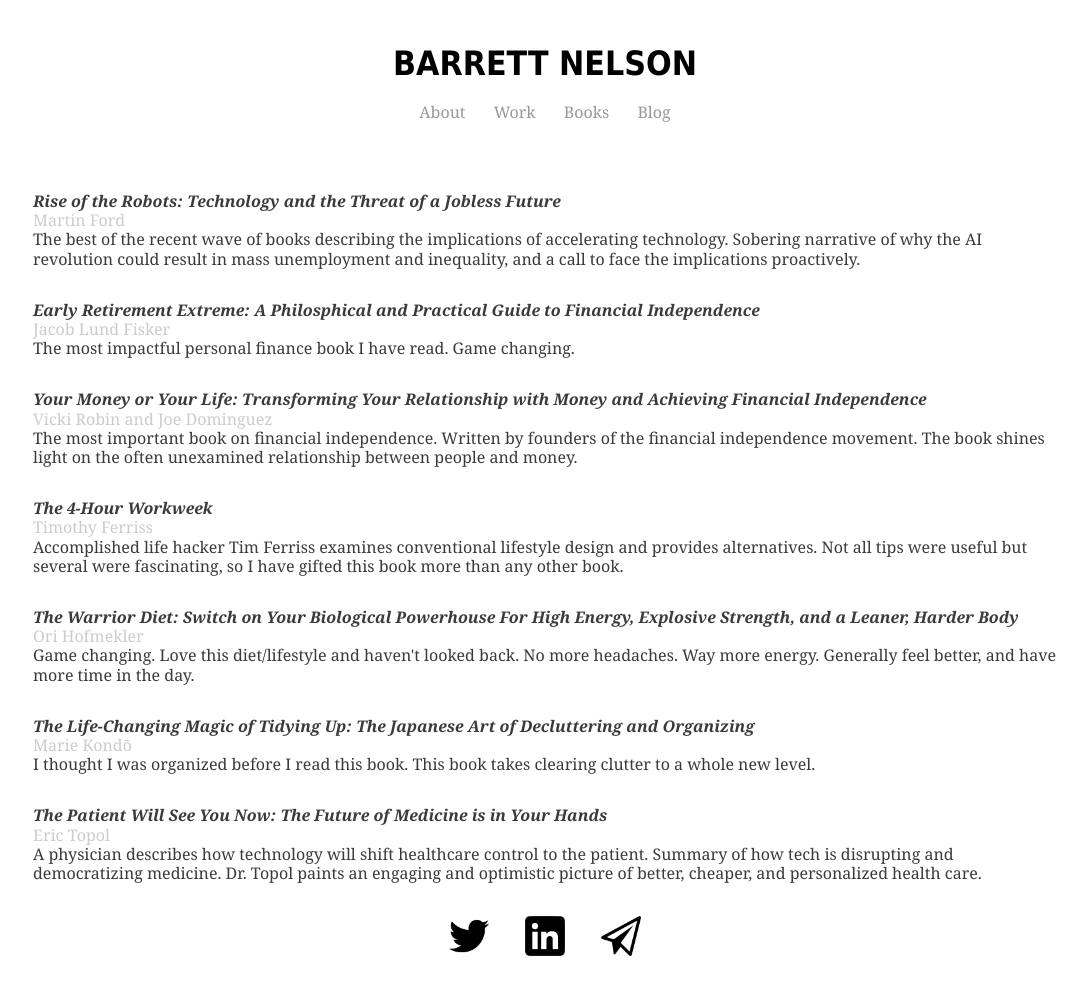
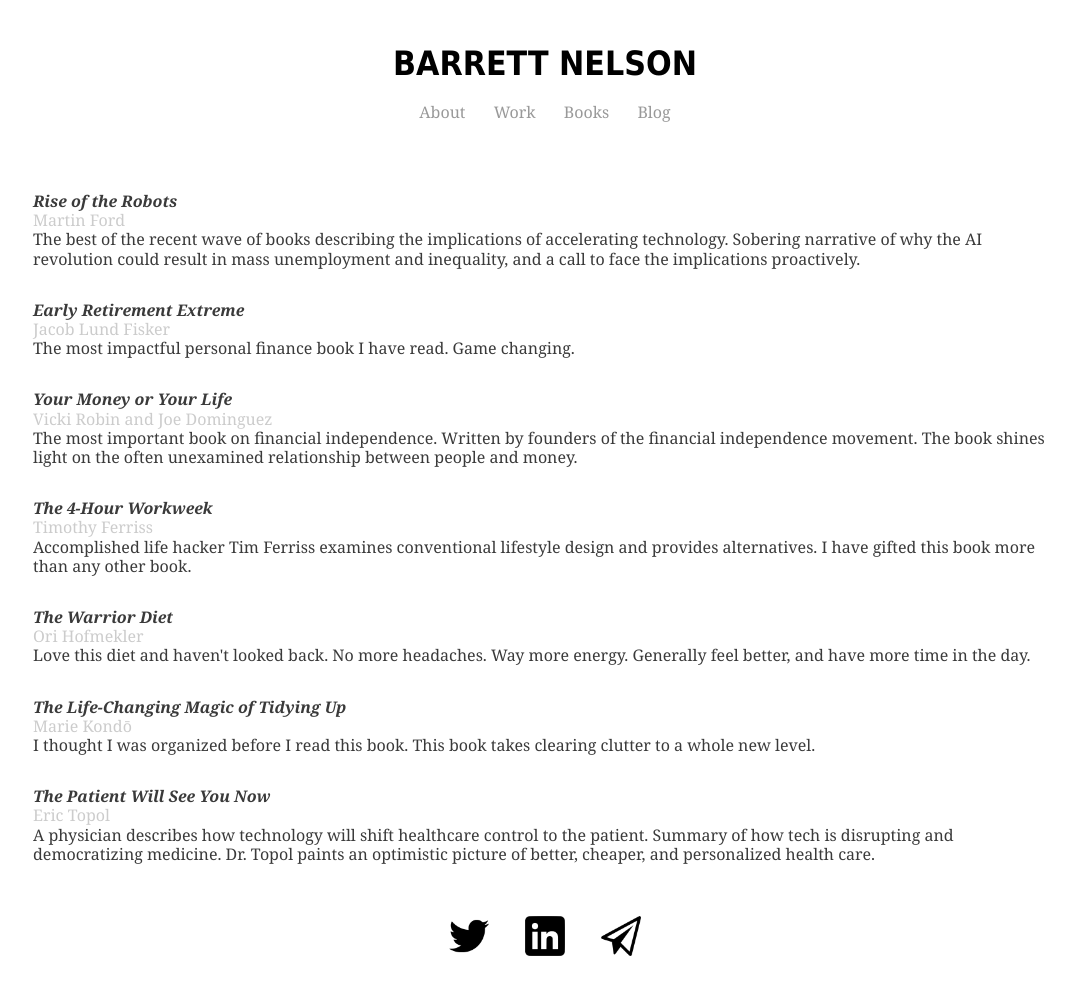
Before and after one commit to bstnel/bstnel.github.io, a Jekyll site: the page books/index.html, which Jekyll copies as it is, in a window 1280 px wide. Shown: the whole page, without its empty margins (95-1181 px from the left). Built offline with Jekyll 4.4.1, drawn with Linux system fonts in a browser that asks for light colours.

Commit message:
Update index.html

```diff
--- a/books/index.html
+++ b/books/index.html
@@ -33,39 +33,39 @@
 
 <div class="books">
   <p>
-  <h3>Rise of the Robots: Technology and the Threat of a Jobless Future</h3>
+  <h3>Rise of the Robots</h3>
   <h4>Martin Ford</h4>
   <h5>The best of the recent wave of books describing the implications of accelerating technology. Sobering narrative of why the AI revolution could result in mass unemployment and inequality, and a call to face the implications proactively. </h5>
   </p>
             <p>
-          <h3>Early Retirement Extreme: A Philosphical and Practical Guide to Financial Independence</h3>
+          <h3>Early Retirement Extreme</h3>
   <h4>Jacob Lund Fisker</h4>
   <h5>The most impactful personal finance book I have read. Game changing. </h5>
       </p>
       <p>
-          <h3>Your Money or Your Life: Transforming Your Relationship with Money and Achieving Financial Independence</h3>
+          <h3>Your Money or Your Life</h3>
   <h4>Vicki Robin and Joe Dominguez</h4>
   <h5>The most important book on financial independence. Written by founders of the financial independence movement. The book shines light on the often unexamined relationship between people and money. </h5>
       </p>
   <p>
           <h3>The 4-Hour Workweek</h3>
   <h4>Timothy Ferriss</h4>
-  <h5>Accomplished life hacker Tim Ferriss examines conventional lifestyle design and provides alternatives. Not all tips were useful but several were fascinating, so I have gifted this book more than any other book.</h5>
+  <h5>Accomplished life hacker Tim Ferriss examines conventional lifestyle design and provides alternatives. I have gifted this book more than any other book.</h5>
       </p>
 <p>
-          <h3>The Warrior Diet: Switch on Your Biological Powerhouse For High Energy, Explosive Strength, and a Leaner, Harder Body</h3>
+          <h3>The Warrior Diet</h3>
   <h4>Ori Hofmekler</h4>
-  <h5>Game changing. Love this diet/lifestyle and haven't looked back. No more headaches. Way more energy. Generally feel better, and have more time in the day. </h5>
+  <h5>Love this diet and haven't looked back. No more headaches. Way more energy. Generally feel better, and have more time in the day. </h5>
       </p>
         <p>
-          <h3>The Life-Changing Magic of Tidying Up: The Japanese Art of Decluttering and Organizing</h3>
+          <h3>The Life-Changing Magic of Tidying Up</h3>
   <h4>Marie Kondō</h4>
   <h5>I thought I was organized before I read this book. This book takes clearing clutter to a whole new level. </h5>
       </p>
       <p>
-          <h3>The Patient Will See You Now: The Future of Medicine is in Your Hands</h3>
+          <h3>The Patient Will See You Now</h3>
   <h4>Eric Topol</h4>
-  <h5>A physician describes how technology will shift healthcare control to the patient. Summary of how tech is disrupting and democratizing medicine. Dr. Topol paints an engaging and optimistic picture of better, cheaper, and personalized health care. </h5>
+  <h5>A physician describes how technology will shift healthcare control to the patient. Summary of how tech is disrupting and democratizing medicine. Dr. Topol paints an optimistic picture of better, cheaper, and personalized health care. </h5>
       </p>
 	    </div>
 	</div>
```
